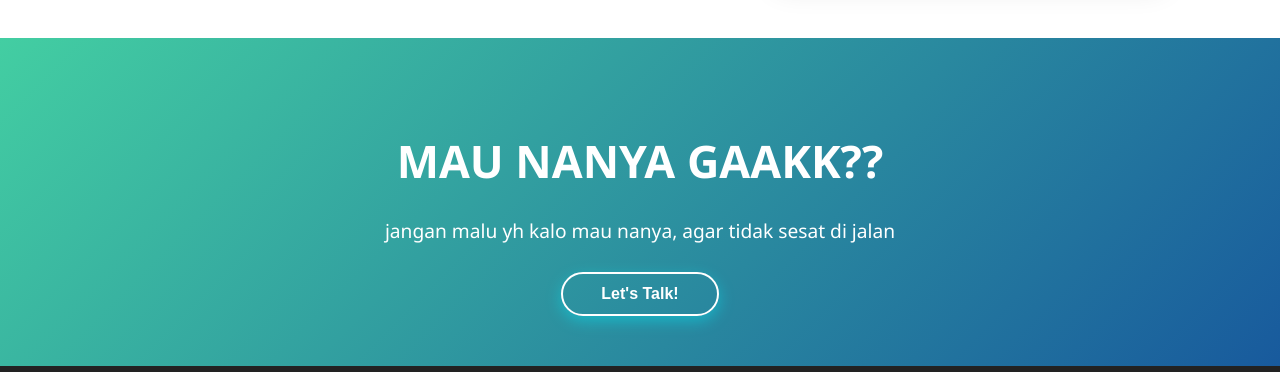
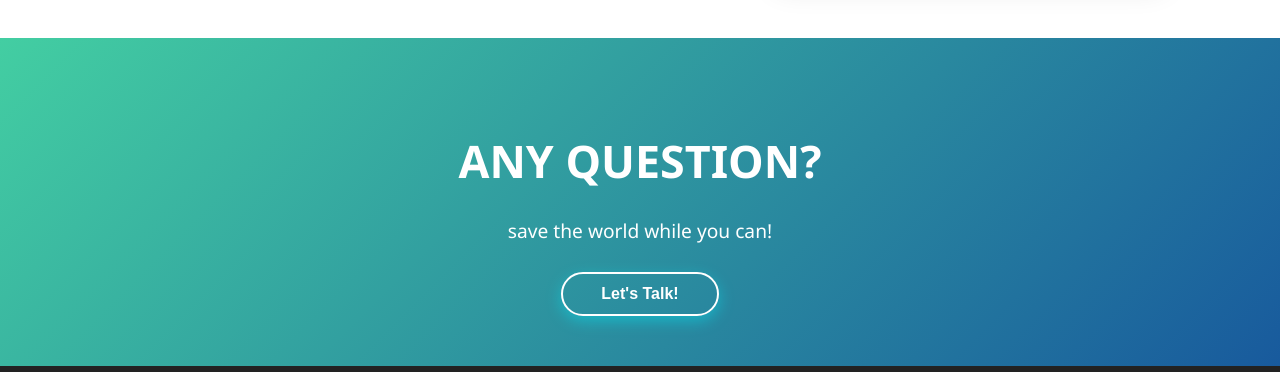
Before and after one commit to saffan4hp/hahcapek, a plain HTML site: page bismillah/index.html in a window 1280 px wide. Shown: the part 6968-7340 px from the top of the page. Drawn offline with Linux system fonts and the light colour scheme.

Commit message:
Update index.html

```diff
--- a/bismillah/index.html
+++ b/bismillah/index.html
@@ -747,8 +747,8 @@
 
     <section id="questions" aria-label="Questions">
         <div class="container">
-            <h1>MAU NANYA GAAKK??</h1>
-            <p>jangan malu yh kalo mau nanya, agar tidak sesat di jalan</p>
+            <h1>ANY QUESTION?</h1>
+            <p>save the world while you can!</p>
             <button class="btn btn-primary" type="button">Let's Talk!</button>
         </div>
     </section>
```
